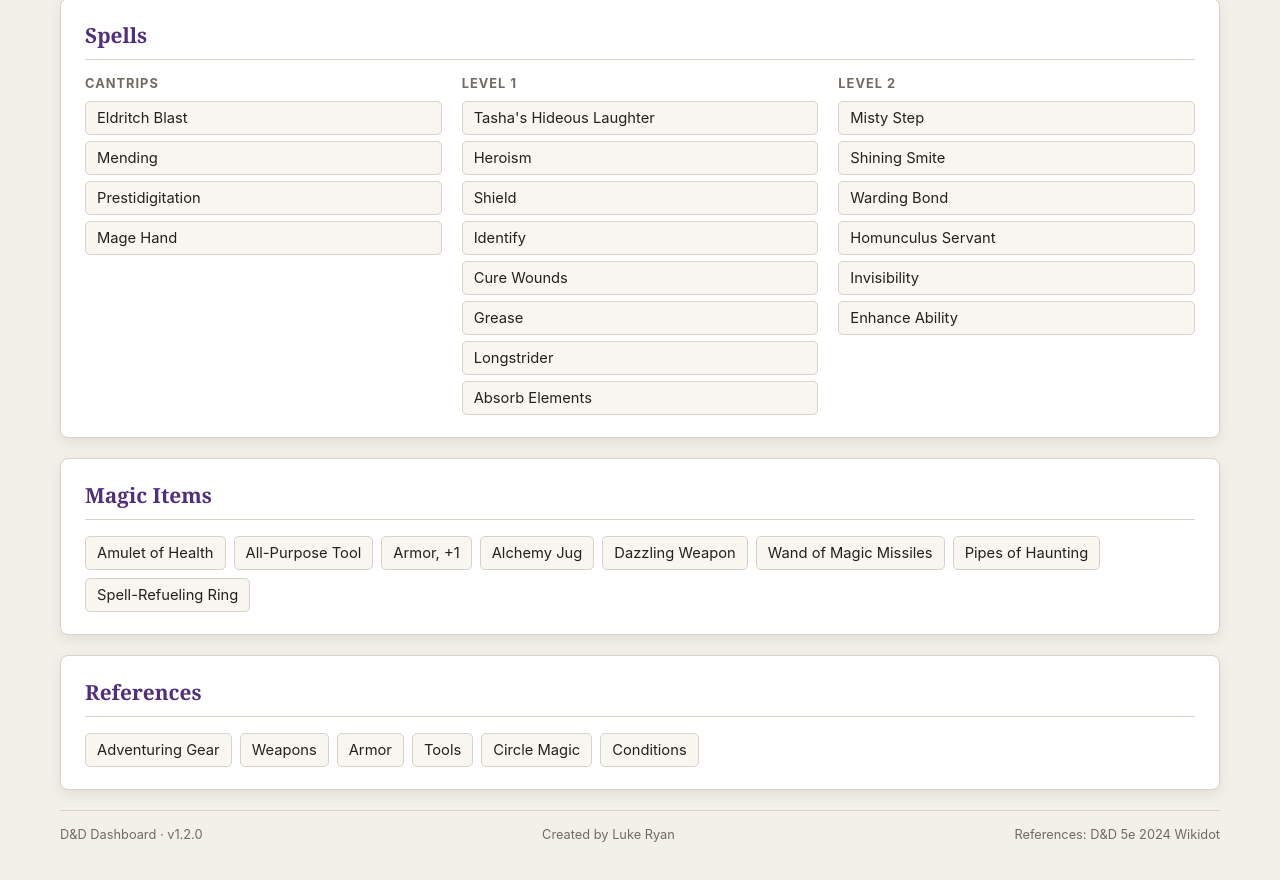
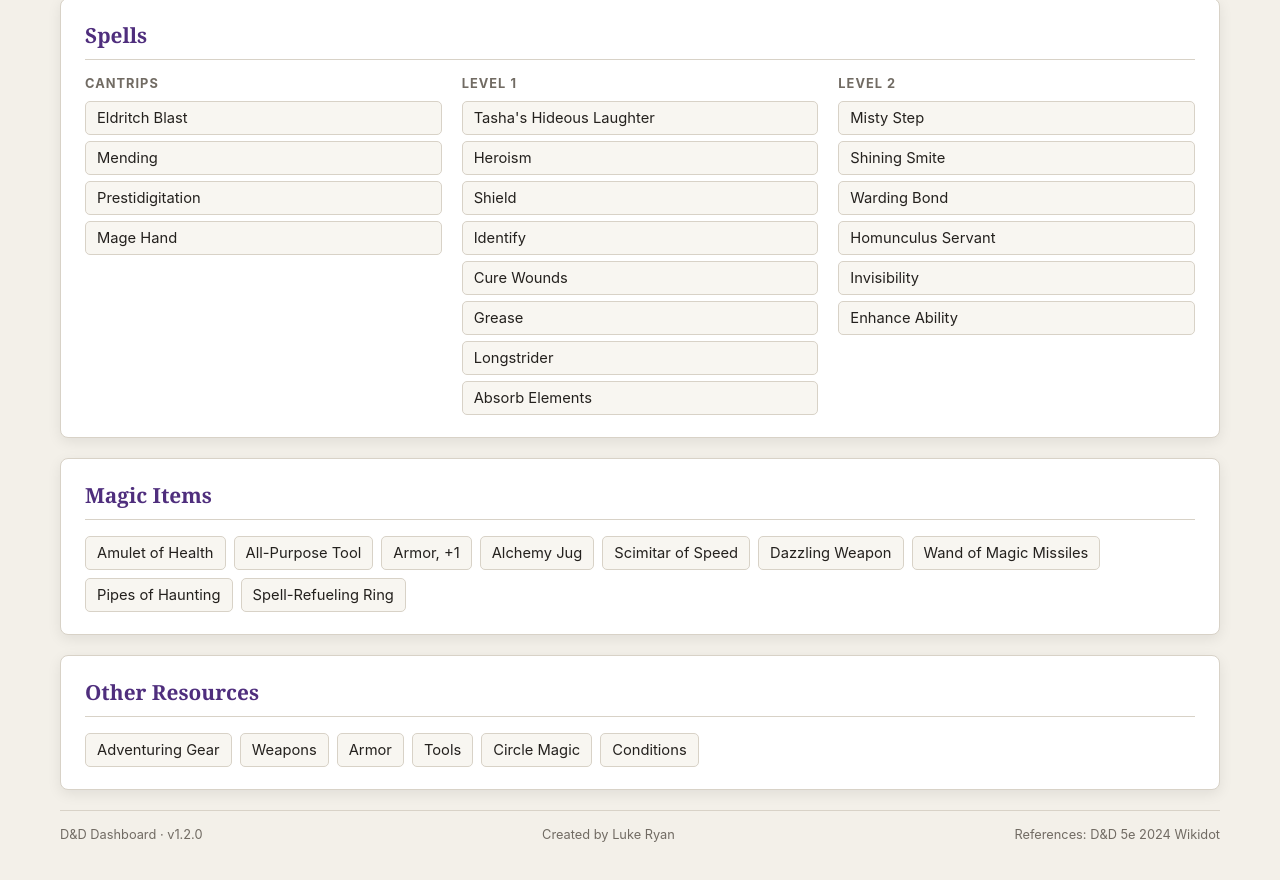
Before and after one commit to Lukeryan360/dnd-dashboard, a website with bundled scripts: page index.html in a window 1280 px wide. Shown: the part 389-1269 px from the top of the page. Built offline with nearby package versions, Linux system fonts and the light colour scheme.

Commit message:
Version 1.2.0 (see changelog)

```diff
--- a/data/characters/gribble.json
+++ b/data/characters/gribble.json
@@ -60,6 +60,10 @@
       "url": "https://dnd2024.wikidot.com/magic-item:armor-1-2-or-3"
     },
     "Alchemy Jug",
+    {
+      "name": "Scimitar of Speed",
+      "url": "https://dnd5e.wikidot.com/wondrous-items:scimitar-of-speed"
+    },
     "Dazzling Weapon",
     "Wand of Magic Missiles",
     "Pipes of Haunting",
--- a/index.html
+++ b/index.html
@@ -123,7 +123,7 @@
 
         <!-- References -->
         <section class="dashboard-section" id="reference-section">
-            <h2>References</h2>
+            <h2>Other Resources</h2>
             <div id="reference-links">
             </div>
         </section>
```
Also changed, not shown: CHANGELOG.md.
